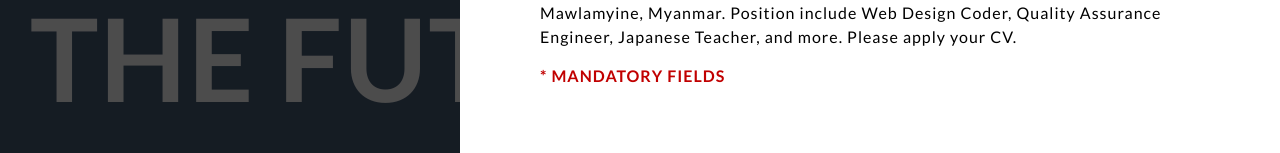
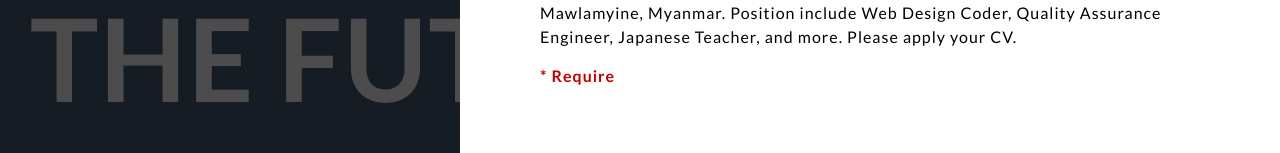
Before and after one commit to QM-Recruit/Qualy-Recruit-FrontEnd, a React (Vite) app: page / in a window 1280 px wide. Both pictures are taken after a click on the button "Apply for a job". Shown: the part 450-603 px from the top of the page. Built offline with nearby package versions, Linux system fonts and the light colour scheme; no server answers; the database is empty; a web font is replaced by a local one.

Commit message:
text changed

```diff
--- a/src/components/JobForm.jsx
+++ b/src/components/JobForm.jsx
@@ -19,7 +19,7 @@ function JobForm({ closeForm }) {
               <br />
               Job offer for those who are interested in working at Japan IT company in Mawlamyine, Myanmar. Position include Web Design Coder, Quality Assurance Engineer, Japanese Teacher, and more. Please apply your CV.
             </p>
-            <p className="notice-txt">* MANDATORY FIELDS</p>
+            <p className="notice-txt">* Require</p>
           </div>
           <div className="bottom">
             {/* <MailForm closeForm={closeForm} /> */}
```
